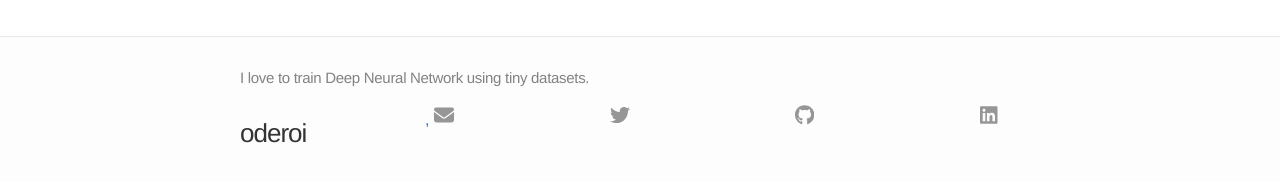
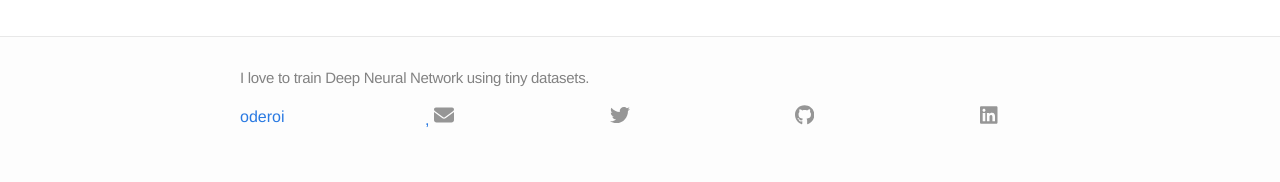
Before and after one commit to oderoi/oderoi.github.io, a Jekyll site: the page built from index.markdown, in a window 1280 px wide. Shown: the part 456-638 px from the top of the page. Built offline with Jekyll 4.4.1, drawn with Linux system fonts in a browser that asks for light colours.

Commit message:
Update footer.html

```diff
--- a/_includes/footer.html
+++ b/_includes/footer.html
@@ -7,7 +7,7 @@
     <div class="footer-col-2 column">
       <!-- <ul> -->
         <!-- <li>{{ site.title }}</li> -->
-        <a class="site-title" href="{{ site.baseurl }}/">
+        <a class="text" href="{{ site.baseurl }}/">
           {{ site.title }}
         </a>
       <!-- </ul> -->
```
